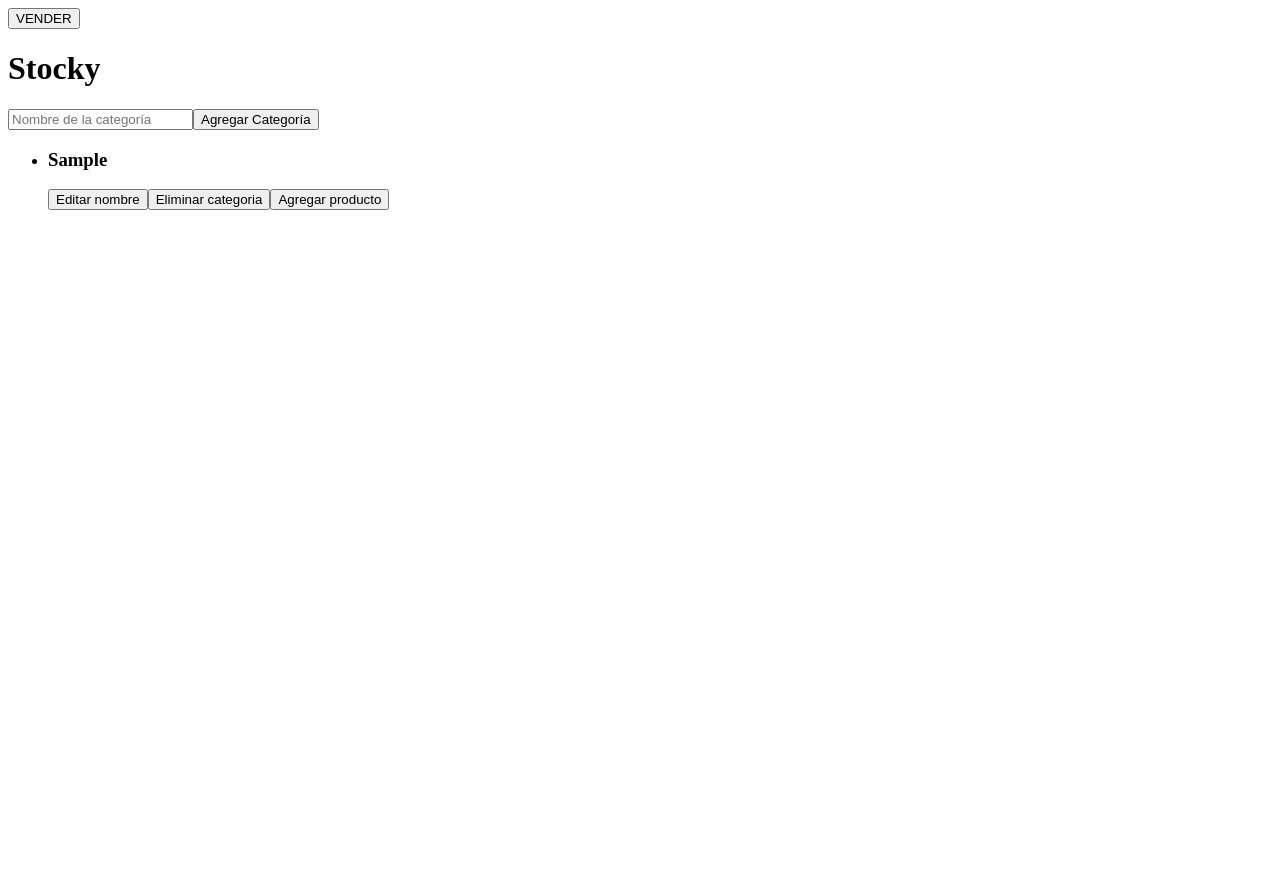
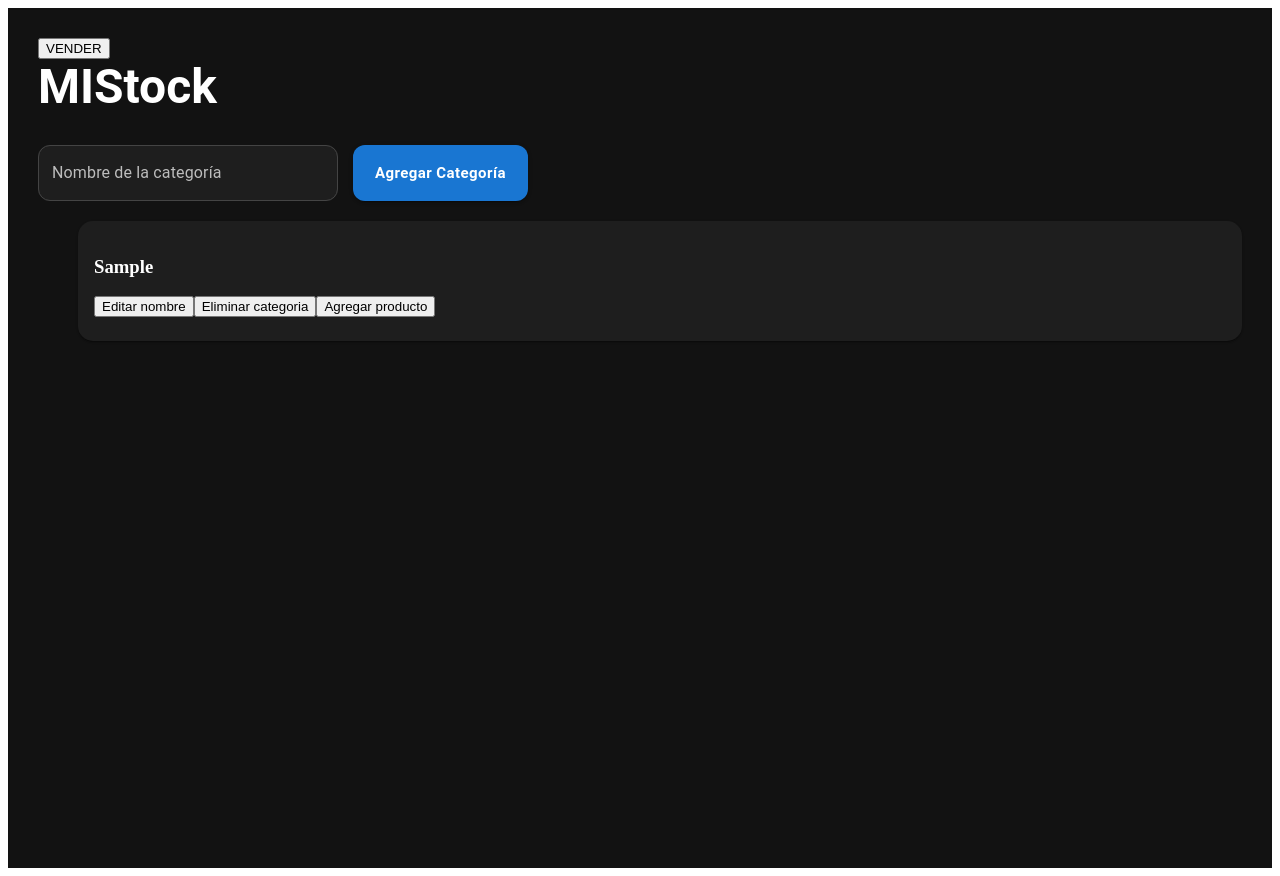
Before and after one commit to MicaelaInsfran02/stock-app, a React (Create React App) app: page / in a window 1280 px wide. Both pictures are taken after typing "Sample" into the empty fields and a click on the button "Agregar Categoría". Before the commit the page ends 800 px from the top, so only its background shows below. Built offline with nearby package versions, Linux system fonts and the light colour scheme.

Commit message:
Separacion de Categoria y productos, + un poco de diseño al home con Material UI

```diff
--- /dev/null
+++ b/src/Categoria.js
@@ -0,0 +1,212 @@
+import Producto from "./Producto";
+import {
+    Card,
+    CardContent,
+    Button,
+    Typography
+} from "@mui/material";
+
+function Categoria({
+  cat,
+  editandoId,
+  nuevoNombre,
+  setNuevoNombre,
+  guardarEdicion,
+  setEditandoId,
+  eliminarCategoria,
+  setCategoriaActiva,
+  categoriaActiva,
+  productoNombre,
+  setProductoNombre,
+  productoCosto,
+  setProductoCosto,
+  productoPorcentaje,
+  setProductoPorcentaje,
+  productoStock,
+  setProductoStock,
+  agregarProducto,
+  editandoProducto,
+  productoEditado,
+  setProductoEditado,
+  guardarEdicionProducto,
+  setEditandoProducto,
+  eliminarProducto,
+  obtenerColorStock
+}) {
+
+  return (
+    <Card
+        sx={{
+            marginTop: "20px",
+            backgroundColor: "#1e1e1e",
+            color: "white",
+            borderRadius: "15px"
+        }}
+    >
+      <CardContent>
+
+      {/* EDITAR CATEGORIA */}
+      {editandoId === cat.id ? (
+        <>
+          <input
+            value={nuevoNombre}
+            onChange={(e) => setNuevoNombre(e.target.value)}
+          />
+
+          <button onClick={() => guardarEdicion(cat.id)}>
+            Guardar
+          </button>
+
+          <button onClick={() => setEditandoId(null)}>
+            Cancelar
+          </button>
+        </>
+      ) : (
+        <>
+          <h3>{cat.nombre}</h3>
+
+          <button onClick={() => {
+            setEditandoId(cat.id);
+            setNuevoNombre(cat.nombre);
+          }}>
+            Editar nombre
+          </button>
+
+          <button onClick={() => eliminarCategoria(cat.id)}>
+            Eliminar categoria
+          </button>
+
+          <button onClick={() => setCategoriaActiva(cat.id)}>
+            Agregar producto
+          </button>
+        </>
+      )}
+
+      {/* FORMULARIO PRODUCTO */}
+      {categoriaActiva === cat.id && (
+        <div>
+
+          <input
+            placeholder="Nombre producto"
+            value={productoNombre}
+            onChange={(e) => setProductoNombre(e.target.value)}
+          />
+
+          <input
+            placeholder="Costo"
+            type="number"
+            value={productoCosto}
+            onChange={(e) => setProductoCosto(e.target.value)}
+          />
+
+          <input
+            placeholder="% ganancia"
+            type="number"
+            value={productoPorcentaje}
+            onChange={(e) => setProductoPorcentaje(e.target.value)}
+          />
+
+          <input
+            placeholder="Stock"
+            type="number"
+            value={productoStock}
+            onChange={(e) => setProductoStock(e.target.value)}
+          />
+
+          <button onClick={() => agregarProducto(cat.id)}>
+            Guardar producto
+          </button>
+
+          <button onClick={() => setCategoriaActiva(null)}>
+            Cancelar
+          </button>
+
+        </div>
+      )}
+
+      {/* PRODUCTOS */}
+      <ul>
+        {cat.productos.map((prod) => (
+          <li key={prod.id}>
+
+            {editandoProducto &&
+            editandoProducto.productoId === prod.id ? (
+
+              <div>
+
+                <input
+                  value={productoEditado.nombre}
+                  onChange={(e) =>
+                    setProductoEditado({
+                      ...productoEditado,
+                      nombre: e.target.value
+                    })
+                  }
+                />
+
+                <input
+                  type="number"
+                  value={productoEditado.costo}
+                  onChange={(e) =>
+                    setProductoEditado({
+                      ...productoEditado,
+                      costo: e.target.value
+                    })
+                  }
+                />
+
+                <input
+                  type="number"
+                  value={productoEditado.porcentaje}
+                  onChange={(e) =>
+                    setProductoEditado({
+                      ...productoEditado,
+                      porcentaje: e.target.value
+                    })
+                  }
+                />
+
+                <input
+                  type="number"
+                  value={productoEditado.stock}
+                  onChange={(e) =>
+                    setProductoEditado({
+                      ...productoEditado,
+                      stock: e.target.value
+                    })
+                  }
+                />
+
+                <button onClick={guardarEdicionProducto}>
+                  Guardar
+                </button>
+
+                <button onClick={() => setEditandoProducto(null)}>
+                  Cancelar
+                </button>
+
+              </div>
+
+            ) : (
+
+              <Producto
+                prod={prod}
+                cat={cat}
+                eliminarProducto={eliminarProducto}
+                obtenerColorStock={obtenerColorStock}
+                setEditandoProducto={setEditandoProducto}
+                setProductoEditado={setProductoEditado}
+              />
+
+            )}
+
+          </li>
+        ))}
+      </ul>
+
+    </CardContent>
+  </Card>
+  );
+}
+
+export default Categoria;
--- a/src/Home.js
+++ b/src/Home.js
@@ -1,5 +1,12 @@
 import { useState, useEffect } from "react";
 import { useNavigate } from "react-router-dom";
+import Producto from "./Producto";
+import Categoria from "./Categoria";
+import {
+  Button,
+  TextField,
+  Typography
+} from "@mui/material";
 
 function Home({ categorias, setCategorias}) {
   const navigate = useNavigate();
@@ -157,204 +164,121 @@ function Home({ categorias, setCategorias}) {
 
     //------------------------------RENDERIZADO-----------------------------//
   return (
-    <div>
+    <div
+      style={{
+        backgroundColor: "#121212",
+        minHeight: "100vh",
+        padding: "30px",
+        color: "white"
+      }}
+    >
       <button onClick={() => navigate("/ventas")}>
         VENDER
       </button>
 
 
-      <h1>Stocky </h1>
+      <Typography
+        variant="h3"
+        sx={{
+          fontWeight: "bold",
+          marginBottom: "30px"
+        }}
+      >
+        MIStock
+      </Typography>
 
-      <input
-        placeholder="Nombre de la categoría"
+      <TextField
+        label="Nombre de la categoría"
+        variant="outlined"
         value={nombreCategoria}
         onChange={(e) => setNombreCategoria(e.target.value)}
+        size="medium"
+        sx={{
+          width: "300px",
+          marginRight: "15px",
+
+          "& .MuiInputLabel-root": {
+            color: "#bdbdbd",
+            fontSize: "16px"
+          },
+
+          "& .MuiOutlinedInput-root": {
+            backgroundColor: "#1e1e1e",
+            color: "white",
+            borderRadius: "12px",
+
+            "& fieldset": {
+              borderColor: "#444"
+            },
+
+            "&:hover fieldset": {
+              borderColor: "#666"
+            },
+
+            "&.Mui-focused fieldset": {
+              borderColor: "#90caf9"
+            }
+          }
+        }}
       />
 
-      <button onClick={agregarCategoria}>
+      <Button
+        variant="contained"
+        size="large"
+        onClick={agregarCategoria}
+        sx={{
+          height: "56px",
+          borderRadius: "12px",
+          textTransform: "none",
+          fontWeight: "bold"
+        }}
+      >
         Agregar Categoría
-      </button>
+      </Button>
 
       <ul>
         {categorias.map((cat) => (
-          <li key={cat.id}>
+          <Categoria
+            key={cat.id}
+            cat={cat}
 
-            {/* Editar categoria */}
-            {editandoId === cat.id ? (
-              <>
-                <input
-                  value={nuevoNombre}
-                  onChange={(e) => setNuevoNombre(e.target.value)}
-                />
-                <button onClick={() => guardarEdicion(cat.id)}>
-                  Guardar
-                </button>
-                <button onClick={() => setEditandoId(null)}>
-                  Cancelar
-                </button>
-              </>
-            ) : ( //si no esta editando la categoria se muestra asi
-              <>
-                <h3>{cat.nombre}</h3>
+            editandoId={editandoId}
+            nuevoNombre={nuevoNombre}
+            setNuevoNombre={setNuevoNombre}
+            guardarEdicion={guardarEdicion}
+            setEditandoId={setEditandoId}
 
-                <button onClick={() => {
-                  setEditandoId(cat.id);
-                  setNuevoNombre(cat.nombre);
-                }}>
-                  Editar nombre
-                </button>
+            eliminarCategoria={eliminarCategoria}
 
-                <button onClick={() => eliminarCategoria(cat.id)}>
-                  Eliminar categoria
-                </button>
+            setCategoriaActiva={setCategoriaActiva}
+            categoriaActiva={categoriaActiva}
 
-                <button onClick={() => setCategoriaActiva(cat.id)}>
-                  Agregar producto
-                </button>
-              </>
-            )}
+            productoNombre={productoNombre}
+            setProductoNombre={setProductoNombre}
 
-            {/* Formulario para agregar producto */}
-            {categoriaActiva === cat.id && (
-              <div>
-                <input
-                  placeholder="Nombre producto"
-                  value={productoNombre}
-                  onChange={(e) => setProductoNombre(e.target.value)}
-                />
+            productoCosto={productoCosto}
+            setProductoCosto={setProductoCosto}
 
-                <input
-                  placeholder="Costo"
-                  type="number"
-                  value={productoCosto}
-                  onChange={(e) => setProductoCosto(e.target.value)}
-                />
+            productoPorcentaje={productoPorcentaje}
+            setProductoPorcentaje={setProductoPorcentaje}
 
-                <input
-                  placeholder="% ganancia"
-                  type="number"
-                  value={productoPorcentaje}
-                  onChange={(e) => setProductoPorcentaje(e.target.value)}
-                />
+            productoStock={productoStock}
+            setProductoStock={setProductoStock}
 
-                <input
-                  placeholder="Stock"
-                  type="number"
-                  value={productoStock}
-                  onChange={(e) => setProductoStock(e.target.value)}
-                />
+            agregarProducto={agregarProducto}
 
-                <button onClick={() => agregarProducto(cat.id)}>
-                  Guardar producto
-                </button>
+            editandoProducto={editandoProducto}
+            productoEditado={productoEditado}
+            setProductoEditado={setProductoEditado}
+            guardarEdicionProducto={guardarEdicionProducto}
+            setEditandoProducto={setEditandoProducto}
 
-                <button onClick={() => setCategoriaActiva(null)}>
-                  Cancelar
-                </button>
-              </div>
-            )}
-
-            {/* Lista de productos*/}
-            <ul>
-              {cat.productos.map((prod) => (
-                <li key={prod.id}>
-
-                  {editandoProducto &&
-                    editandoProducto.productoId === prod.id ? (
-
-                    // MODO EDICIÓN
-                    <div>
-                      <input
-                        value={productoEditado.nombre}
-                        onChange={(e) =>
-                          setProductoEditado({
-                            ...productoEditado,
-                            nombre: e.target.value
-                          })
-                        }
-                      />
-
-                      <input
-                        type="number"
-                        value={productoEditado.costo}
-                        onChange={(e) =>
-                          setProductoEditado({
-                            ...productoEditado,
-                            costo: e.target.value
-                          })
-                        }
-                      />
-
-                      <input
-                        type="number"
-                        value={productoEditado.porcentaje}
-                        onChange={(e) =>
-                          setProductoEditado({
-                            ...productoEditado,
-                            porcentaje: e.target.value
-                          })
-                        }
-                      />
-
-                      <input
-                        type="number"
-                        value={productoEditado.stock}
-                        onChange={(e) =>
-                          setProductoEditado({
-                            ...productoEditado,
-                            stock: e.target.value
-                          })
-                        }
-                      />
-
-                      <button onClick={guardarEdicionProducto}>
-                        Guardar
-                      </button>
-
-                      <button onClick={() => setEditandoProducto(null)}>
-                        Cancelar
-                      </button>
-                    </div>
-
-                  ) : (
-                    //si no aprieta editar producto se muestra asi
-                    <div style={{ color: obtenerColorStock(prod.stock) }}>
-                      {prod.nombre} - ${prod.precio} - Stock: {prod.stock}
-
-                      <button onClick={() => eliminarProducto(cat.id, prod.id)}>
-                        Eliminar
-                      </button>
-
-                      <button onClick={() => {
-                        setEditandoProducto({
-                          categoriaId: cat.id,
-                          productoId: prod.id
-                        });
-
-                        setProductoEditado({
-                          nombre: prod.nombre,
-                          costo: prod.costo,
-                          porcentaje: prod.porcentaje,
-                          stock: prod.stock
-                        });
-                      }}>
-                        Editar
-                      </button>
-                    </div>
-
-                  )}
-
-                </li>
-              ))}
-            </ul>
-
-          </li>
+            eliminarProducto={eliminarProducto}
+            obtenerColorStock={obtenerColorStock}
+          />
         ))}
       </ul>
     </div>
   );
-
-
 }
-
 export default Home;
--- /dev/null
+++ b/src/Producto.js
@@ -0,0 +1,41 @@
+function Producto({
+  prod,
+  cat,
+  eliminarProducto,
+  obtenerColorStock,
+  setEditandoProducto,
+  setProductoEditado
+}) {
+
+  return (
+    <div style={{ color: obtenerColorStock(prod.stock) }}>
+
+      {prod.nombre} - ${prod.precio} - Stock: {prod.stock}
+
+      <button onClick={() => eliminarProducto(cat.id, prod.id)}>
+        Eliminar
+      </button>
+
+      <button onClick={() => {
+
+        setEditandoProducto({
+          categoriaId: cat.id,
+          productoId: prod.id
+        });
+
+        setProductoEditado({
+          nombre: prod.nombre,
+          costo: prod.costo,
+          porcentaje: prod.porcentaje,
+          stock: prod.stock
+        });
+
+      }}>
+        Editar
+      </button>
+
+    </div>
+  );
+}
+
+export default Producto;
```
Also changed, not shown: package.json (+9 -0 lines), 1 other file (tests, documents, lock files or other folders).
